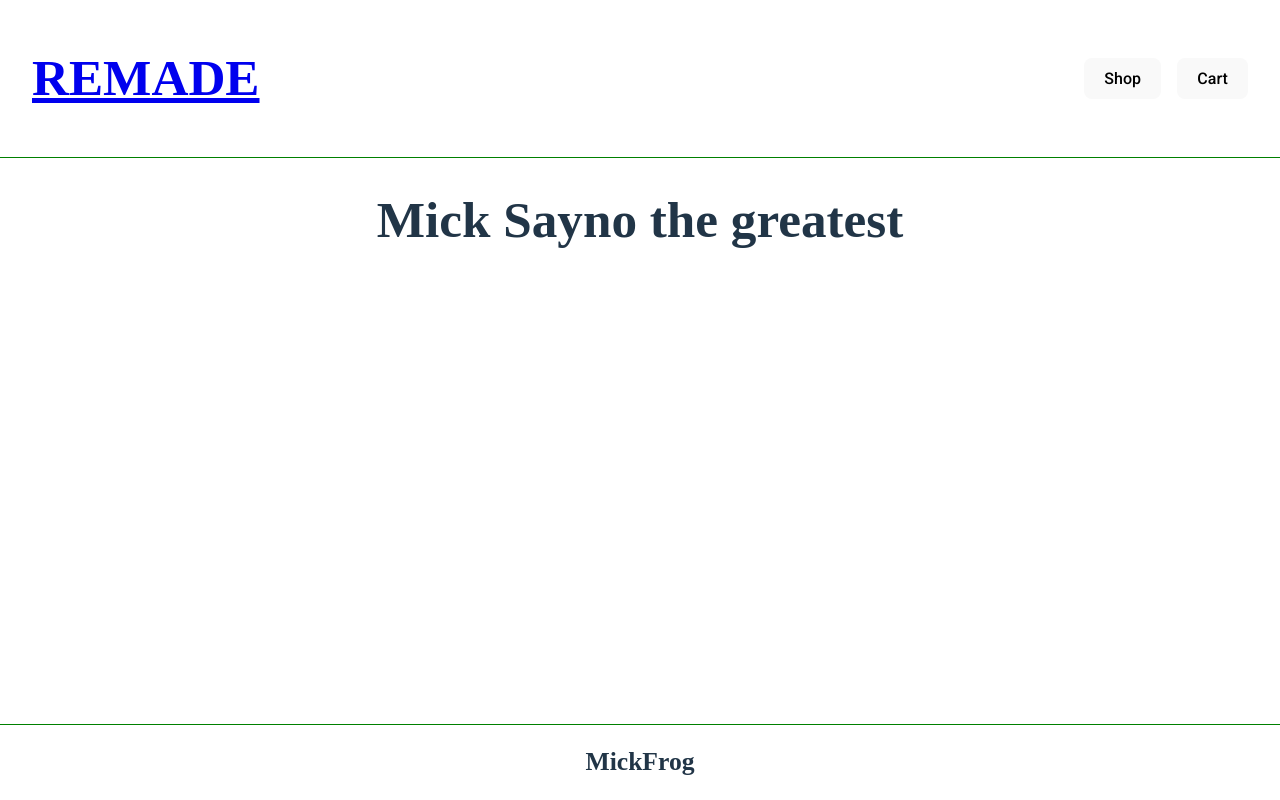
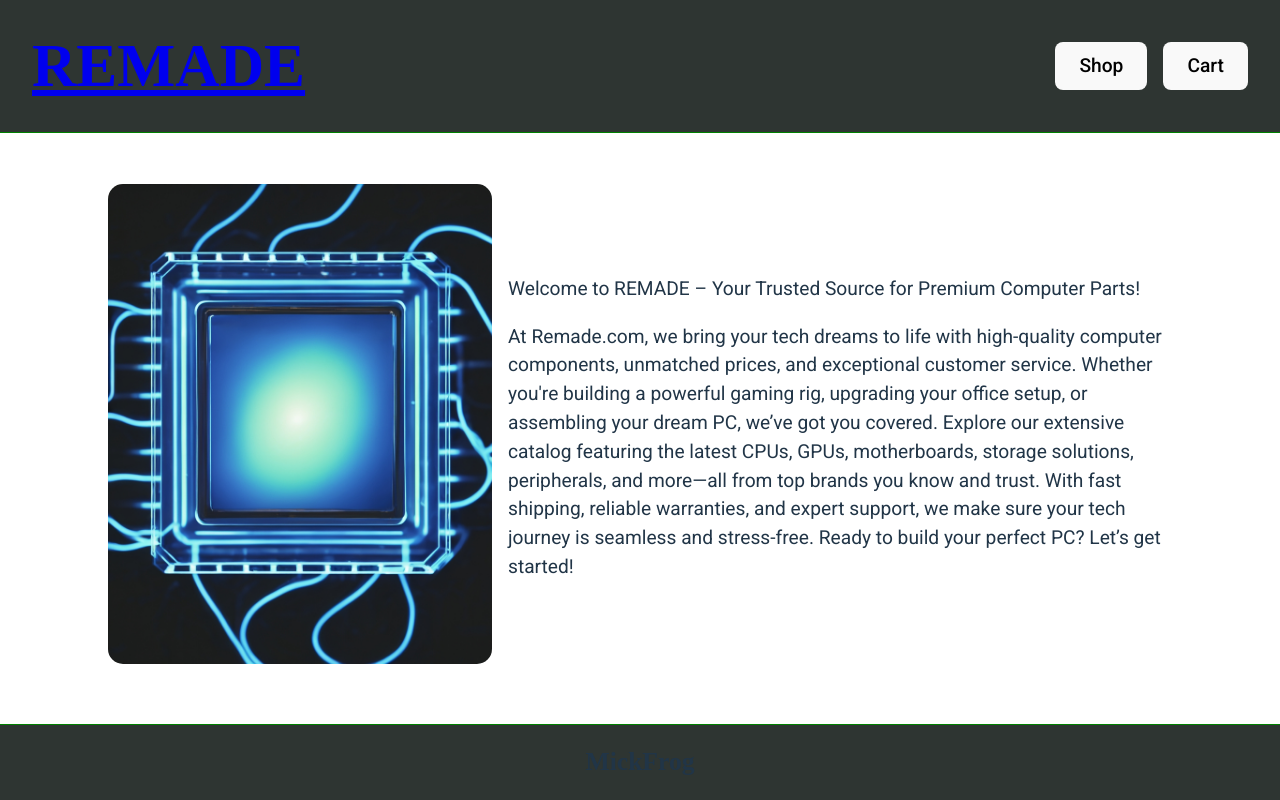
Before and after one commit to MickFrog/mickShop-remake, a React (Vite) app: page /#/cart in a window 1280 px wide. Built offline with nearby package versions, Linux system fonts and the light colour scheme; a web font is replaced by a local one.

Commit message:
add home age content

```diff
--- a/src/components/Home/App.css
+++ b/src/components/Home/App.css
@@ -1,6 +1,20 @@
 .mainContainer {
-    max-width: 1280px;
+    max-width: 1080px;
+
+    display: flex;
 
     flex: 1 1 auto;
     flex-shrink: 0;
+    padding: 1rem 0.5rem;
 }
+
+.shopIntro {
+    display: flex;
+    align-items: center;
+    gap: 1rem;
+}
+
+.homeImg {
+    width: calc(15vw + 12rem);
+    border-radius: 15px;
+}
--- a/src/components/Home/App.tsx
+++ b/src/components/Home/App.tsx
@@ -1,9 +1,31 @@
 import "./App.css";
+import homePic from "./assets/ai_pic.jpg";
 
 function App() {
   return (
     <main className="mainContainer">
-      <h1>Mick Sayno the greatest</h1>
+      <div className="shopIntro">
+        <div>
+          <img className="homeImg" src={homePic} alt="AI_Chip_Image" />
+        </div>
+        <div>
+          <p>
+            Welcome to REMADE – Your Trusted Source for Premium Computer Parts!
+          </p>
+          <p>
+            At Remade.com, we bring your tech dreams to life with high-quality
+            computer components, unmatched prices, and exceptional customer
+            service. Whether you're building a powerful gaming rig, upgrading
+            your office setup, or assembling your dream PC, we’ve got you
+            covered. Explore our extensive catalog featuring the latest CPUs,
+            GPUs, motherboards, storage solutions, peripherals, and more—all
+            from top brands you know and trust. With fast shipping, reliable
+            warranties, and expert support, we make sure your tech journey is
+            seamless and stress-free. Ready to build your perfect PC? Let’s get
+            started!
+          </p>
+        </div>
+      </div>
     </main>
   );
 }
--- a/src/components/Home/Footer.css
+++ b/src/components/Home/Footer.css
@@ -8,6 +8,7 @@
     border-top: 1px solid green;
 
     margin-top: auto;
+    background-color: #2E3532;
 }
 
 .footerContainer > h1 {
--- a/src/components/Home/Header.css
+++ b/src/components/Home/Header.css
@@ -11,10 +11,12 @@
     top: 0;
 
     border-bottom: 1px solid green;
+    background-color: #2E3532;
 }
 
 .headingText {
     font-weight: 600;
+    margin: 1rem 0rem;
 }
 
 .headerLinksContainer {
--- a/src/index.css
+++ b/src/index.css
@@ -25,6 +25,7 @@
   min-height: 100vh;
 
   font-family: "Roboto", serif;
+  font-size: 1.2rem;
 }
 
 #root {
```
Also changed, not shown: src/components/Home/assets/ai_pic.jpg (added).
